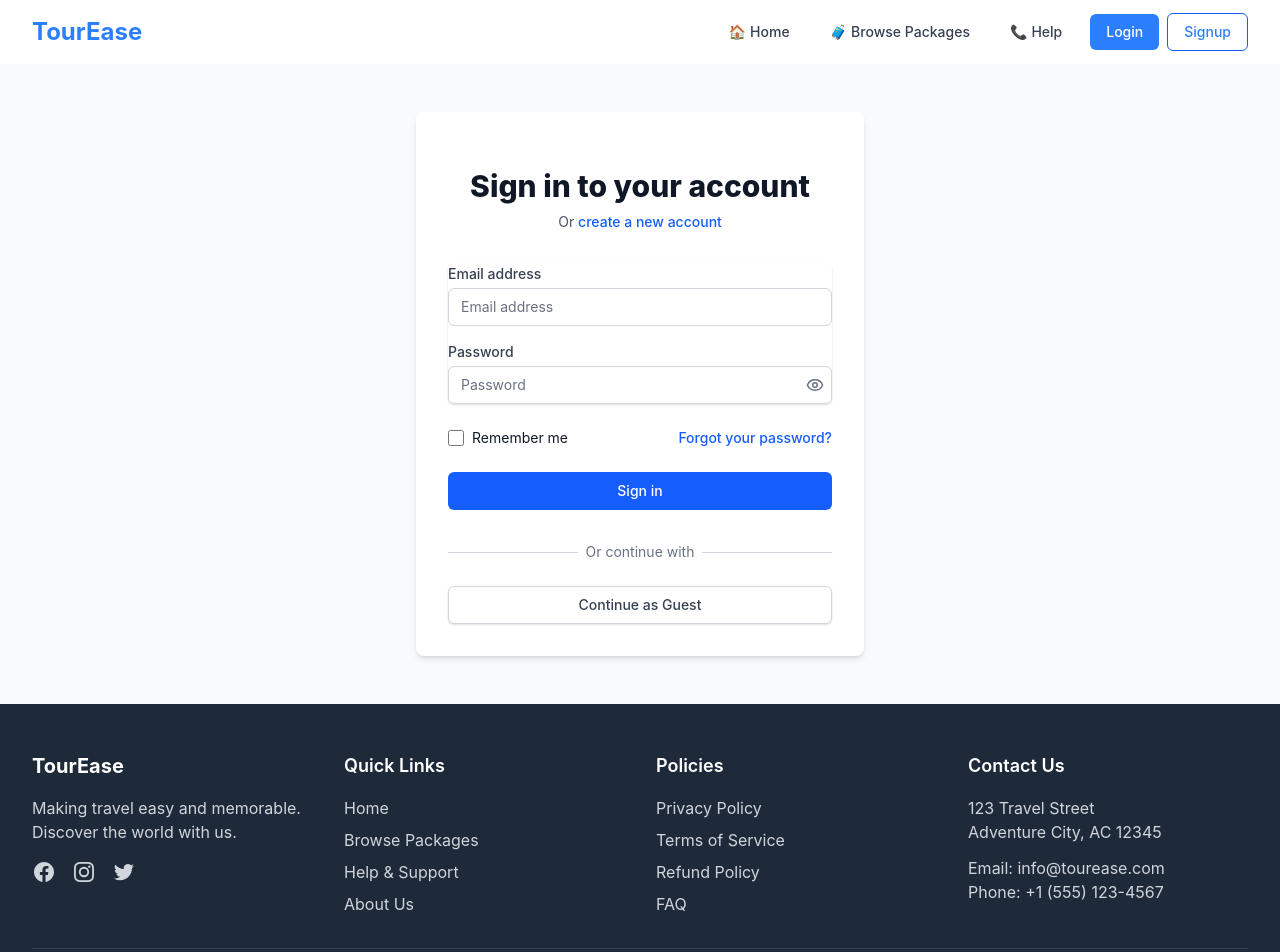
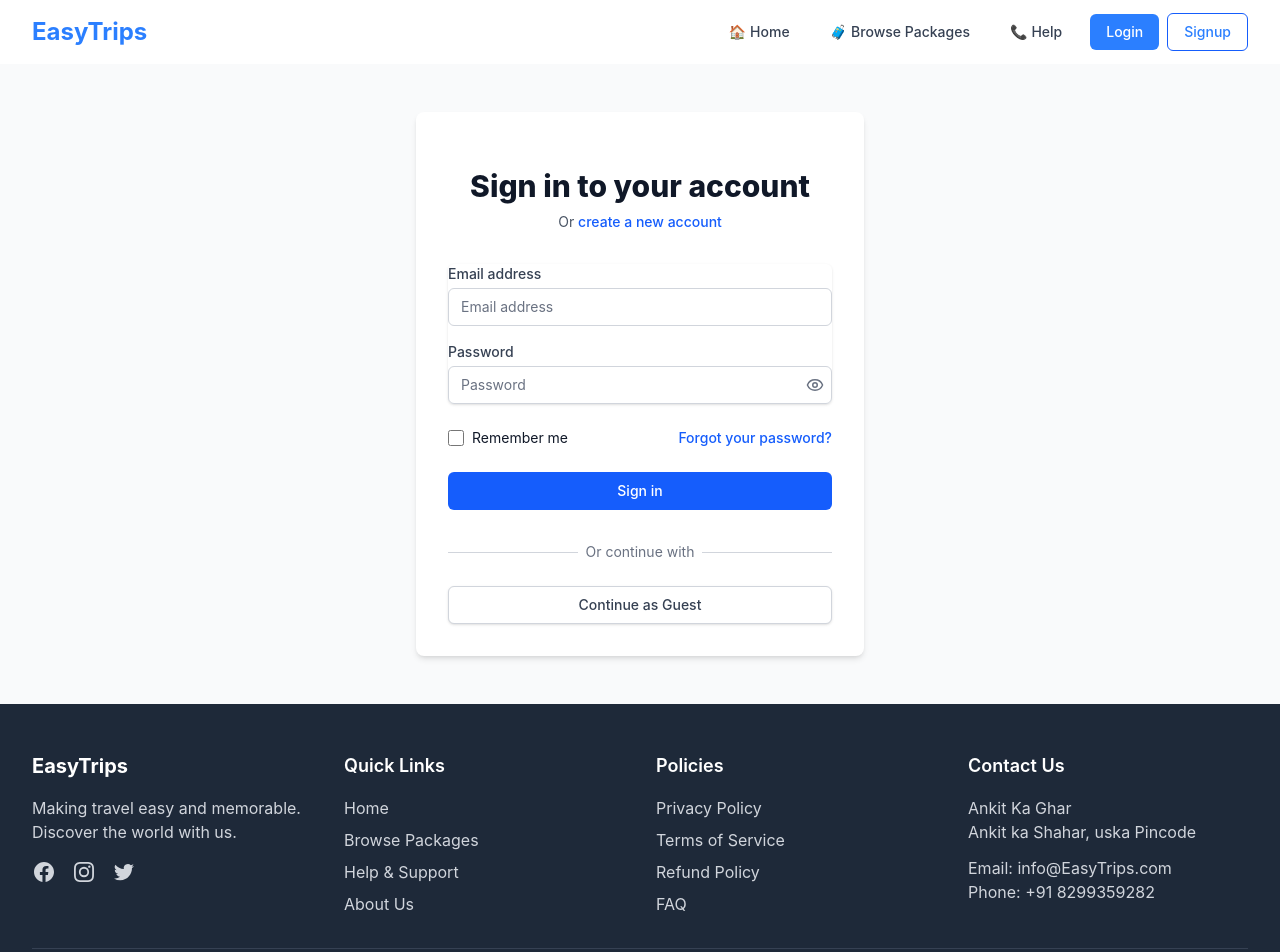
Before and after one commit to Abhinav-1409/EasyTrips, a React (Vite) app in the folder frontend/: page /login in a window 1280 px wide. Shown: the top 952 px of the page. Built offline with nearby package versions, Linux system fonts and the light colour scheme.

Commit message:
fronted look , nav , footer updated

```diff
--- a/frontend/src/components/Footer.jsx
+++ b/frontend/src/components/Footer.jsx
@@ -7,7 +7,7 @@ const Footer = () => {
       <div className="max-w-7xl mx-auto px-4 sm:px-6 lg:px-8 py-12">
         <div className="grid grid-cols-1 md:grid-cols-4 gap-8">
           <div>
-            <h3 className="text-xl font-bold mb-4">TourEase</h3>
+            <h3 className="text-xl font-bold mb-4">EasyTrips</h3>
             <p className="text-gray-300">Making travel easy and memorable. Discover the world with us.</p>
             <div className="mt-4 flex space-x-4">
               <a href="#" className="text-gray-300 hover:text-white">
@@ -94,16 +94,16 @@ const Footer = () => {
           <div>
             <h3 className="text-lg font-semibold mb-4">Contact Us</h3>
             <address className="not-italic text-gray-300">
-              <p>123 Travel Street</p>
-              <p>Adventure City, AC 12345</p>
-              <p className="mt-3">Email: info@tourease.com</p>
-              <p>Phone: +1 (555) 123-4567</p>
+              <p>Ankit Ka Ghar</p>
+              <p>Ankit ka Shahar, uska Pincode</p>
+              <p className="mt-3">Email: info@EasyTrips.com</p>
+              <p>Phone: +91 8299359282</p>
             </address>
           </div>
         </div>
 
         <div className="mt-8 pt-8 border-t border-gray-700 text-center text-gray-300">
-          <p>&copy; {new Date().getFullYear()} TourEase. All rights reserved.</p>
+          <p>&copy; {new Date().getFullYear()} EasyTrips. All rights reserved.</p>
         </div>
       </div>
     </footer>
--- a/frontend/src/components/Navbar.jsx
+++ b/frontend/src/components/Navbar.jsx
@@ -30,30 +30,30 @@ const Navbar = () => {
           <div className="flex">
             <div className="flex-shrink-0 flex items-center">
               <Link to="/" className="text-2xl font-bold text-blue-500">
-                TourEase
+                EasyTrips
               </Link>
             </div>
           </div>
 
           {/* Desktop Navigation */}
           <div className="hidden md:flex items-center space-x-4">
-            <Link to="/" className="px-3 py-2 rounded-md text-sm font-medium text-gray-700 hover:text-blue-500">
+            <Link to="/" className="relative px-3 py-2 rounded-md text-sm font-medium text-gray-700 transition duration-300 ease-in-out hover:text-blue-600 hover:after:w-full after:transition-all after:duration-300 after:absolute after:bottom-0 after:left-0 after:h-[2px] after:w-0 after:bg-blue-600">
               <span className="flex items-center">
                 <span className="mr-1">🏠</span> Home
               </span>
             </Link>
-            <Link to="/browse" className="px-3 py-2 rounded-md text-sm font-medium text-gray-700 hover:text-blue-500">
+            <Link to="/browse" className="relative px-3 py-2 rounded-md text-sm font-medium text-gray-700 transition duration-300 ease-in-out hover:text-blue-600 hover:after:w-full after:transition-all after:duration-300 after:absolute after:bottom-0 after:left-0 after:h-[2px] after:w-0 after:bg-blue-600">
               <span className="flex items-center">
                 <span className="mr-1">🧳</span> Browse Packages
               </span>
             </Link>
-            <Link to="/help" className="px-3 py-2 rounded-md text-sm font-medium text-gray-700 hover:text-blue-500">
+            <Link to="/help" className="relative px-3 py-2 rounded-md text-sm font-medium text-gray-700 transition duration-300 ease-in-out hover:text-blue-600 hover:after:w-full after:transition-all after:duration-300 after:absolute after:bottom-0 after:left-0 after:h-[2px] after:w-0 after:bg-blue-600">
               <span className="flex items-center">
                 <span className="mr-1">📞</span> Help
               </span>
             </Link>
 
-            {role === 'Admin' &&  <Link to="/add-destination" className="px-3 py-2 rounded-md text-sm font-medium text-gray-700 hover:text-blue-500">
+            {role === 'Admin' &&  <Link to="/add-destination" className="relative px-3 py-2 rounded-md text-sm font-medium text-gray-700 transition duration-300 ease-in-out hover:text-blue-600 hover:after:w-full after:transition-all after:duration-300 after:absolute after:bottom-0 after:left-0 after:h-[2px] after:w-0 after:bg-blue-600">
               <span className="flex items-center">
                 Add Destination
               </span>
@@ -73,7 +73,7 @@ const Navbar = () => {
 
                   <button
                     onClick={toggleProfile}
-                    className="flex items-center text-sm font-medium text-gray-700 hover:text-blue-500 focus:outline-none"
+                    className="flex items-center gap-1 text-sm font-medium text-gray-700 px-3 py-2 transition duration-300 ease-in-out hover:text-blue-600 hover:bg-blue-100 rounded-md shadow-sm hover:shadow-md"
                   >
                     <span className="mr-1">👤</span>
                     <span>Profile</span>
--- a/frontend/src/pages/LandingPage.jsx
+++ b/frontend/src/pages/LandingPage.jsx
@@ -56,7 +56,7 @@ const LandingPage = () => {
       id: 3,
       name: "Emily Rodriguez",
       image: "/emma.jpg?height=200&width=300",
-      text: "I was hesitant to book a solo trip, but TourEase made it so easy and safe. I had an incredible time in Japan!",
+      text: "I was hesitant to book a solo trip, but EasyTrips made it so easy and safe. I had an incredible time in Japan!",
       rating: 4,
     },
   ];
@@ -68,7 +68,7 @@ const LandingPage = () => {
       {/* <section className="bg-gradient-to-r from-blue-400 to-purple-500 text-white py-20">
         <div className="max-w-7xl mx-auto px-4 sm:px-6 lg:px-8">
           <div className="text-center">
-            <h1 className="text-4xl md:text-5xl font-extrabold mb-6">Discover the World with TourEase</h1>
+            <h1 className="text-4xl md:text-5xl font-extrabold mb-6">Discover the World with EasyTrips</h1>
             <p className="text-xl md:text-2xl mb-8 max-w-3xl mx-auto">
               Book your dream vacation with our expertly curated tour packages. Adventure awaits!
             </p>
@@ -99,7 +99,10 @@ const LandingPage = () => {
         {/* Content */}
         <div className="relative max-w-7xl mx-auto px-4 sm:px-6 lg:px-8 text-center text-black">
           <h1 className="text-4xl md:text-5xl font-extrabold mb-6">
-            Discover the World with <span className="text-black">TourEase</span>
+            Discover the World with{" "}
+            <span className="bg-gradient-to-r from-blue-400 to-purple-500 bg-clip-text text-transparent">
+              EasyTrips
+            </span>
           </h1>
           <p className="text-xl md:text-2xl mb-8 max-w-3xl mx-auto">
             Book your dream vacation with our expertly curated tour packages.
@@ -108,14 +111,14 @@ const LandingPage = () => {
           <div className="flex flex-col sm:flex-row justify-center gap-4">
             <Link
               to="/browse"
-              className="px-8 py-3 bg-white text-blue-500 font-bold rounded-full hover:bg-gray-300 transition duration-300"
+              className="px-8 py-3 text-white bg-gradient-to-r from-blue-500 to-cyan-400 font-semibold rounded-full shadow-lg hover:scale-105 transition-transform duration-300"
             >
               Browse Packages
             </Link>
             {!isAuthenticated && (
               <Link
                 to="/signup"
-                className="px-8 py-3 border-2 bg-white text-blue-500 font-bold rounded-full hover:bg-gray-300 transition duration-300"
+                className="px-8 py-3 text-white bg-gradient-to-r from-pink-500 to-red-400 font-semibold rounded-full shadow-lg hover:scale-105 transition-transform duration-300"
               >
                 Sign Up Now
               </Link>
@@ -190,7 +193,7 @@ const LandingPage = () => {
       <section className="py-16">
         <div className="max-w-7xl mx-auto px-4 sm:px-6 lg:px-8">
           <h2 className="text-3xl font-bold text-center mb-12">
-            Why Choose TourEase?
+            Why Choose EasyTrips?
           </h2>
           <div className="grid grid-cols-1 md:grid-cols-3 gap-8">
             <div className="text-center p-6 bg-white rounded-lg shadow-md">
--- a/frontend/src/pages/Login.jsx
+++ b/frontend/src/pages/Login.jsx
@@ -58,7 +58,7 @@ const Login = () => {
         // Use the login function from AuthContext
         login(data.user, data.user.token);
         setIsLoading(false);
-        navigate("/dashboard");
+        navigate("/");
       } catch (error) {
         console.error("Login error:", error);
         setIsLoading(false);
@@ -73,7 +73,7 @@ const Login = () => {
     // Simulate API call
     setTimeout(() => {
       setIsLoading(false);
-      navigate("/dashboard");
+      navigate("/");
     }, 1000);
   };
 
--- a/frontend/src/pages/PackageDetails.jsx
+++ b/frontend/src/pages/PackageDetails.jsx
@@ -385,7 +385,7 @@ const PackageDetails = () => {
             {/* Right Column: Booking and Actions */}
             <div className="lg:col-span-1">
               {/* Booking Form */}
-              <div className="bg-white rounded-lg shadow-md overflow-hidden mb-6 sticky top-8">
+              <div className="bg-white rounded-lg shadow-md overflow-hidden mb-6 top-8">
                 <div className="p-6">
                   <h2 className="text-xl font-semibold mb-4">Book This Tour</h2>
 
```
